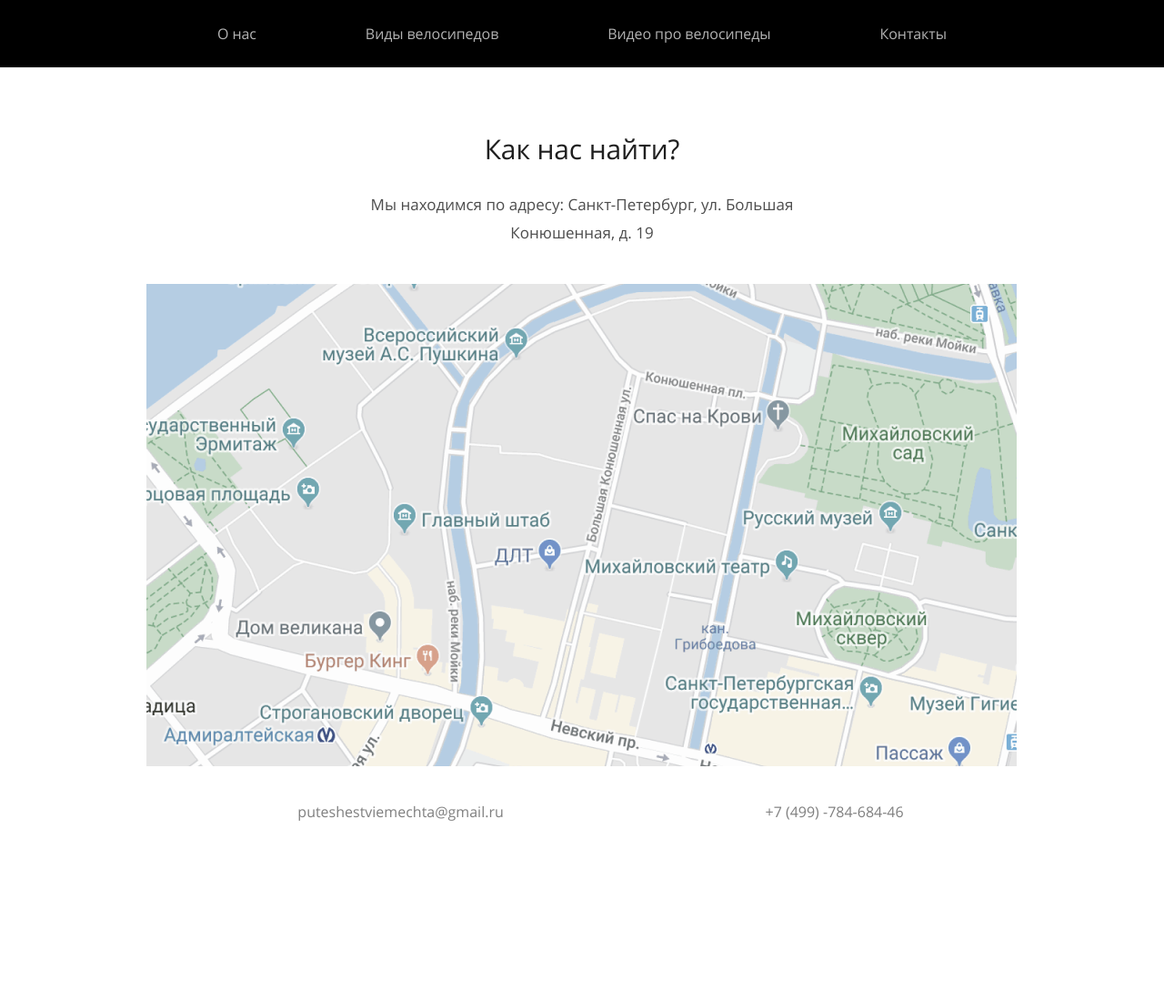
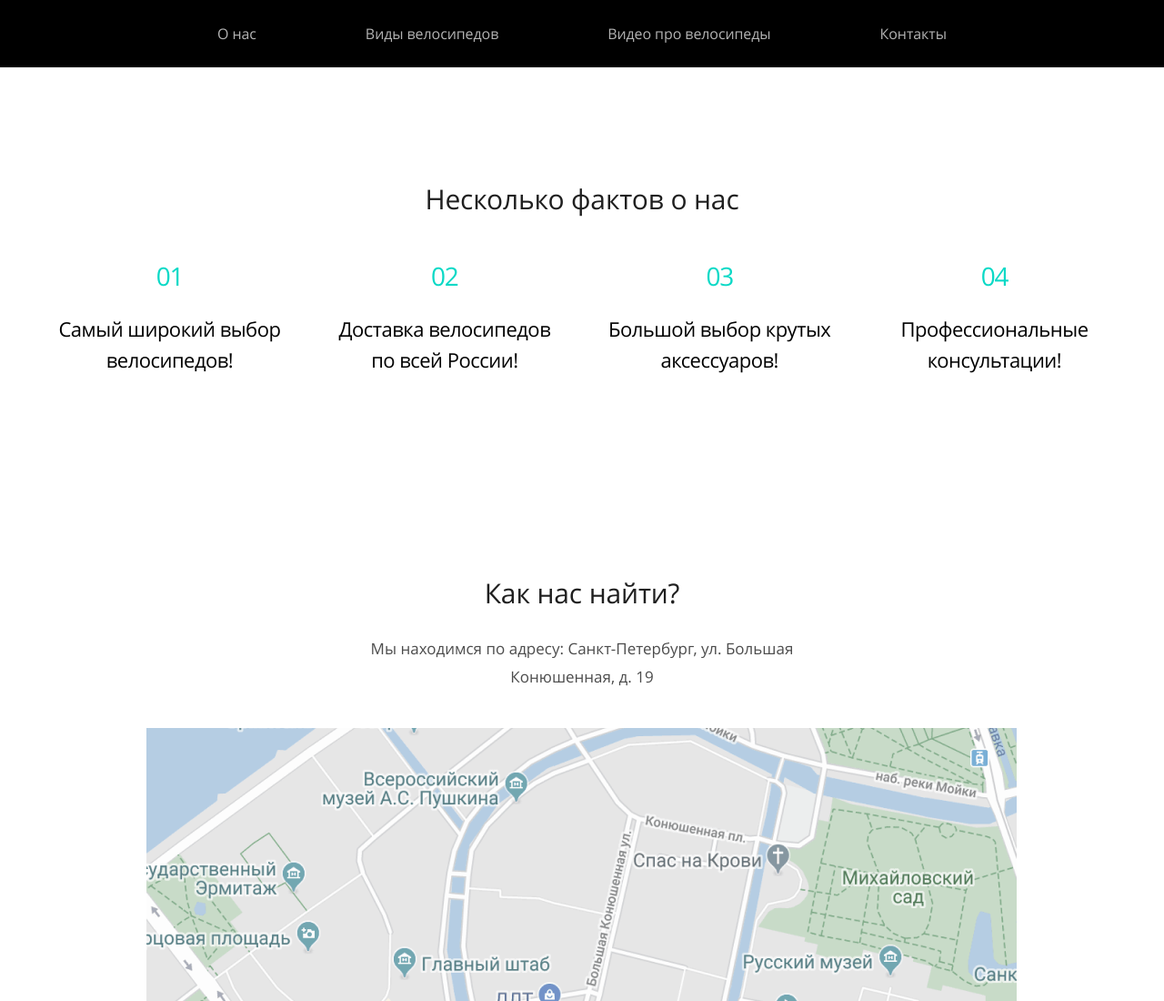
Before and after one commit to AsiaTitova/landing-page-bicycles, a website: page source/index.html in a window 1280 px wide. Shown: the top 1100 px of the page at 91% size. Before the commit the page ends 1001 px from the top, so only its background shows below. Drawn offline with nearby package versions, Linux system fonts and the light colour scheme; files that its build step writes are made by us from their sources.

Commit message:
верстка и стилизация блока Факты

```diff
--- a/source/index.html
+++ b/source/index.html
@@ -23,7 +23,7 @@
           </button>
           <ul class="navigation__list no-js__navigation">
             <li class="navigation__item">
-              <a class="navigation__link" href="#" aria-label="О нас">О нас</a>
+              <a class="navigation__link" href="#facts" aria-label="О нас">О нас</a>
             </li>
             <li class="navigation__item">
               <a class="navigation__link" href="#" aria-label="Виды велосипедов">Виды велосипедов</a>
@@ -39,6 +39,29 @@
       </div>
     </header>
     <main class="page-main">
+      <section class="facts" id="facts">
+        <div class="facts__container container">
+          <h2 class="facts__title">Несколько фактов о нас</h2>
+          <ol class="facts__list">
+            <li class="facts__item">
+              <p class="facts__number">01</p>
+              <p class="facts__content">Самый широкий выбор велосипедов!</p>
+            </li>
+            <li class="facts__item">
+              <p class="facts__number">02</p>
+              <p class="facts__content">Доставка велосипедов по всей России!</p>
+            </li>
+            <li class="facts__item">
+              <p class="facts__number">03</p>
+              <p class="facts__content">Большой выбор крутых аксессуаров!</p>
+            </li>
+            <li class="facts__item">
+              <p class="facts__number">04</p>
+              <p class="facts__content">Профессиональные консультации!</p>
+            </li>
+          </ol>
+        </div>
+      </section>
     </main>
     <footer class="page-footer page-footer__container container" id="contacts">
       <h2 class="page-footer__title">Как нас найти?</h2>
--- /dev/null
+++ b/source/sass/blocks/facts.scss
@@ -0,0 +1,69 @@
+.facts__container {
+  padding: 130px 0 150px 0;
+
+  @media (max-width: $tablet-breakpoint) {
+    padding: 35px 106px 30px 106px;
+  }
+
+  @media (max-width: $mobile-breakpoint) {
+    padding: 35px 15px 22px 15px;
+  }
+}
+
+.facts__title {
+  margin: 0;
+  margin-bottom: 50px;
+  color: $black-grey;
+  font-weight: 600;
+  font-size: 30px;
+  line-height: 30px;
+  letter-spacing: -0.005em;
+
+  @media (max-width: $tablet-breakpoint) {
+    margin-bottom: 30px;
+    font-size: 24px;
+    line-height: 41px;
+  }
+}
+
+.facts__list {
+  @include list-style (none, 0, 0);
+  display: flex;
+  flex-wrap: wrap;
+  justify-content: space-between;
+}
+
+.facts__item {
+  width: 263px;
+
+  @media (max-width: $tablet-breakpoint) {
+    margin-bottom: 40px;
+  }
+
+  @media (max-width: $mobile-breakpoint) {
+    margin-bottom: 48px;
+  }
+}
+
+.facts__number {
+  margin: 0;
+  margin-bottom: 22px;
+  color: $blue;
+  font-weight: bold;
+  font-size: 28px;
+  line-height: 38px;
+  letter-spacing: -1.27273px;
+}
+
+.facts__content {
+  margin: 0;
+  color: $black;
+  font-size: 22px;
+  line-height: 34px;
+  letter-spacing: -0.5px;
+
+  @media (max-width: $mobile-breakpoint) {
+    font-size: 18px;
+    line-height: 34px;
+  }
+}
--- a/source/sass/style.scss
+++ b/source/sass/style.scss
@@ -13,4 +13,5 @@
 @import "blocks/map.scss";
 @import "blocks/contacts.scss";
 @import "blocks/page-main.scss";
+@import "blocks/facts.scss";
 @import "blocks/no-js.scss";
```
